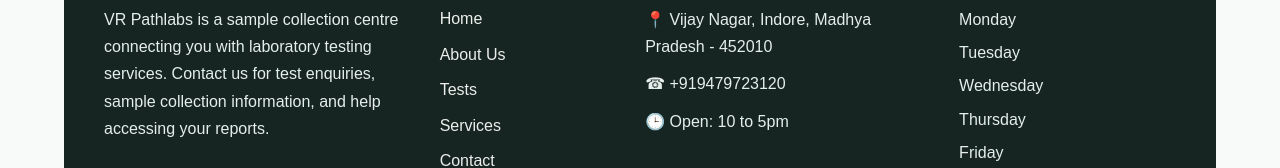
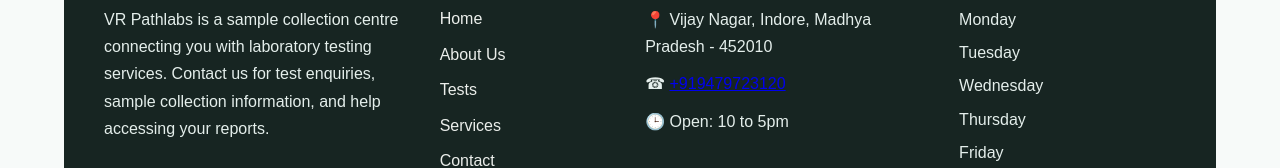
Before and after one commit to rajjain-hub/vr-pathlabs, a plain HTML site: page confirmation.html in a window 1280 px wide. Shown: the part 708-876 px from the top of the page. Drawn offline with Linux system fonts and the light colour scheme.

Commit message:
Fix HTML formatting in confirmation page

```diff
--- a/confirmation.html
+++ b/confirmation.html
@@ -92,7 +92,7 @@
 
                             <p>📍 Vijay Nagar, Indore, Madhya Pradesh - 452010</p>
 
-                            <p>☎ +919479723120</p>
+                            <p>☎ <a href="tel:+919479723120">+919479723120</a></p>
 
                             <p>🕒 Open: 10 to 5pm</p>
 
```
